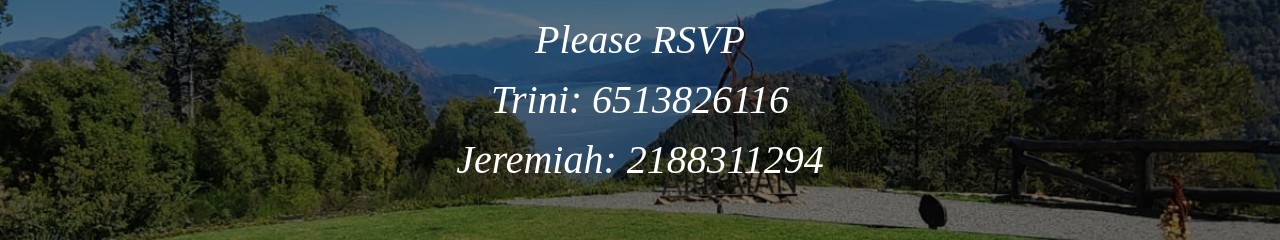
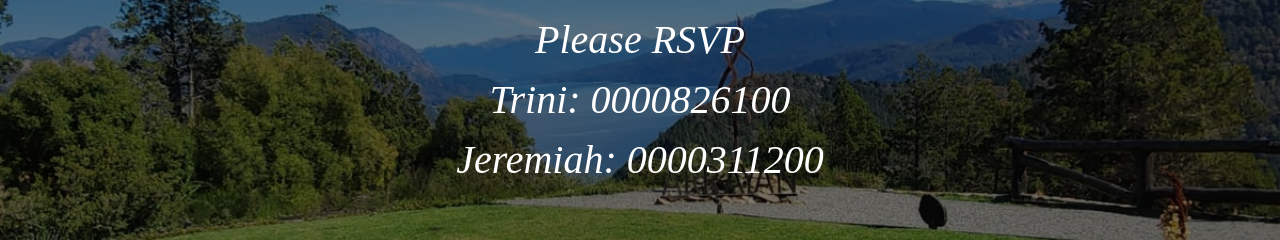
Before and after one commit to Trinigch/WeddingPage, a React (Vite) app: page / in a window 1280 px wide. Shown: the part 2715-2955 px from the top of the page. Built offline with nearby package versions, Linux system fonts and the light colour scheme.

Commit message:
Update Aboutwedding.tsx

```diff
--- a/src/pages/Aboutwedding.tsx
+++ b/src/pages/Aboutwedding.tsx
@@ -245,8 +245,8 @@ function AboutWedding() {
         <ImageContainerConfirmation />
         <ConfirmationText>
           <p>Please RSVP</p>
-          <p>Trini: 6513826116</p>
-          <p>Jeremiah: 2188311294</p>
+          <p>Trini: 0000826100</p>
+          <p>Jeremiah: 0000311200</p>
         </ConfirmationText>
       </ConfirmationSection>
       <Section
```
